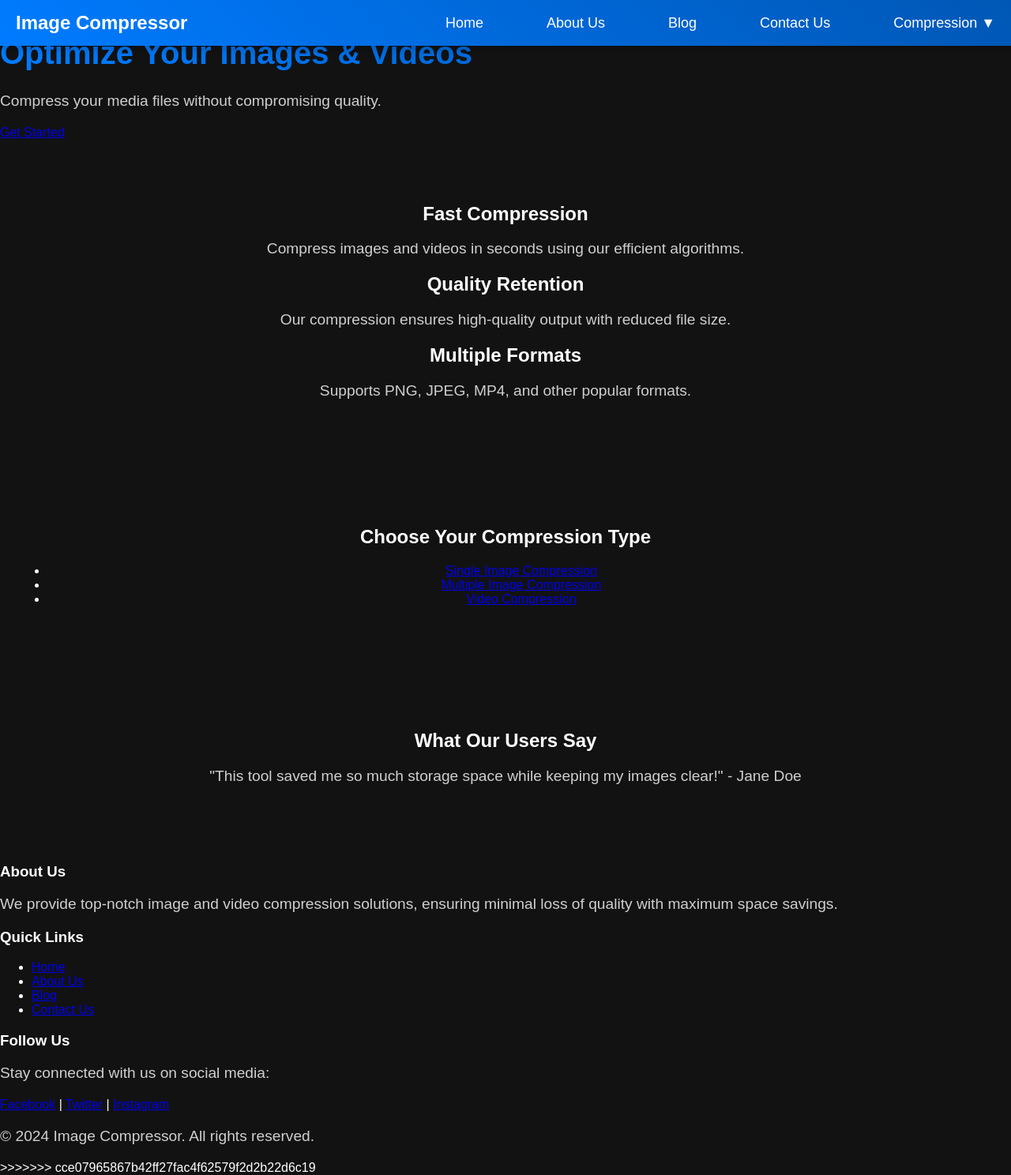
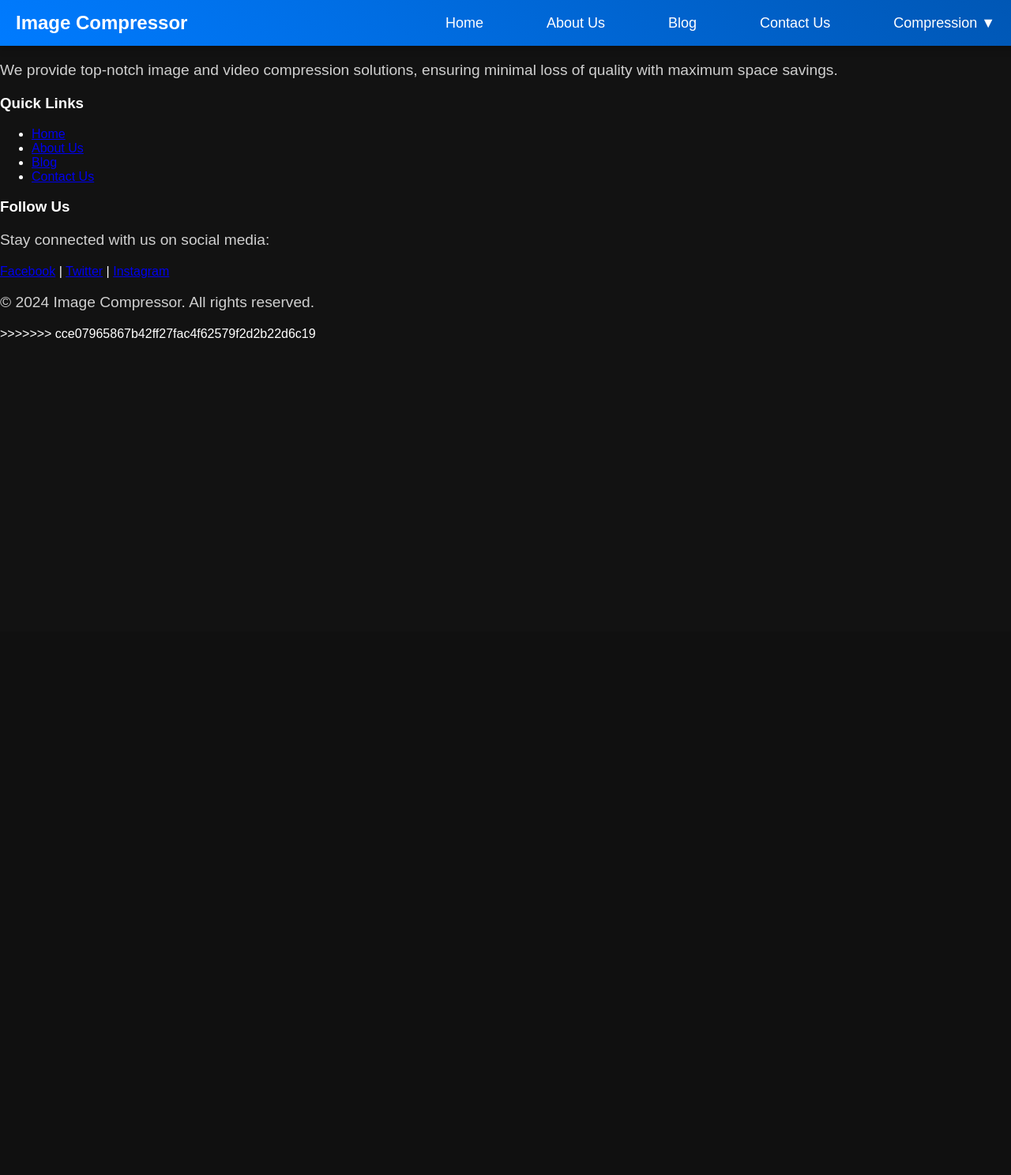
Before and after one commit to martinondiwa/image_compression, a Flask app: page /blog in a window 1280 px wide. Shown: the whole page at 79% size. After the commit the page ends 428 px from the top, so only its background shows below. Run offline with Flask 3, Linux system fonts and the light colour scheme; some libraries are stand-ins or nearby versions.

Commit message:
Update base.html
ssssssssssss

```diff
--- a/templates/base.html
+++ b/templates/base.html
@@ -30,40 +30,7 @@
         </ul>
     </nav>
 
-    <header class="hero-section">
-        <h1>Optimize Your Images & Videos</h1>
-        <p>Compress your media files without compromising quality.</p>
-        <a href="{{ url_for('single_compression') }}" class="btn">Get Started</a>
-    </header>
-
-    <section class="features">
-        <div class="feature">
-            <h2>Fast Compression</h2>
-            <p>Compress images and videos in seconds using our efficient algorithms.</p>
-        </div>
-        <div class="feature">
-            <h2>Quality Retention</h2>
-            <p>Our compression ensures high-quality output with reduced file size.</p>
-        </div>
-        <div class="feature">
-            <h2>Multiple Formats</h2>
-            <p>Supports PNG, JPEG, MP4, and other popular formats.</p>
-        </div>
-    </section>
-
-    <section class="compression-options">
-        <h2>Choose Your Compression Type</h2>
-        <ul>
-            <li><a href="{{ url_for('single_compression') }}">Single Image Compression</a></li>
-            <li><a href="{{ url_for('multiple_compression') }}">Multiple Image Compression</a></li>
-            <li><a href="{{ url_for('video_compression') }}">Video Compression</a></li>
-        </ul>
-    </section>
-
-    <section class="testimonial">
-        <h2>What Our Users Say</h2>
-        <p>"This tool saved me so much storage space while keeping my images clear!" - Jane Doe</p>
-    </section>
+   gggggggggggggggggggggggg
 
     <footer>
         <div class="footer-content">
```
